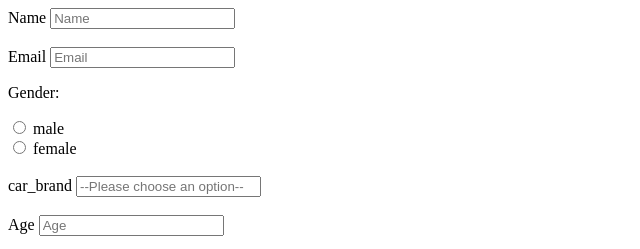
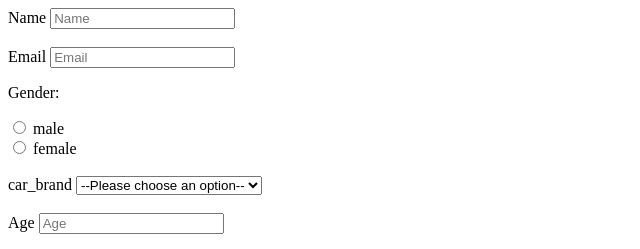
Before and after one commit to acciojob/signup-form-car-vaibhav1412, a website: page main.html in a window 1280 px wide. Shown: the top 249 px of the page, 0-640 px from the left. Drawn offline with Linux system fonts and the light colour scheme.

Commit message:
created a submission

```diff
--- a/main.html
+++ b/main.html
@@ -19,7 +19,14 @@
       <input type="radio" id="gender_f" name="gender" required>
       <label for="female">female</label><br><br>
       <label for="car_brand">car_brand</label>
-      <input type="select" id="car" placeholder="--Please choose an option--" required><br><br>
+      <select id="car_brand" name="car_brand" required>
+            <option value="">--Please choose an option--</option>
+            <option value="toyota">Toyota</option>
+            <option value="honda">Honda</option>
+            <option value="ford">Ford</option>
+            <option value="bmw">BMW</option>
+        </select>
+        <br><br>
       <label for="age">Age</label>
       <input type="number" id="age" placeholder="Age" required><br><br>
       <label for="dob">DOB</label>
```
